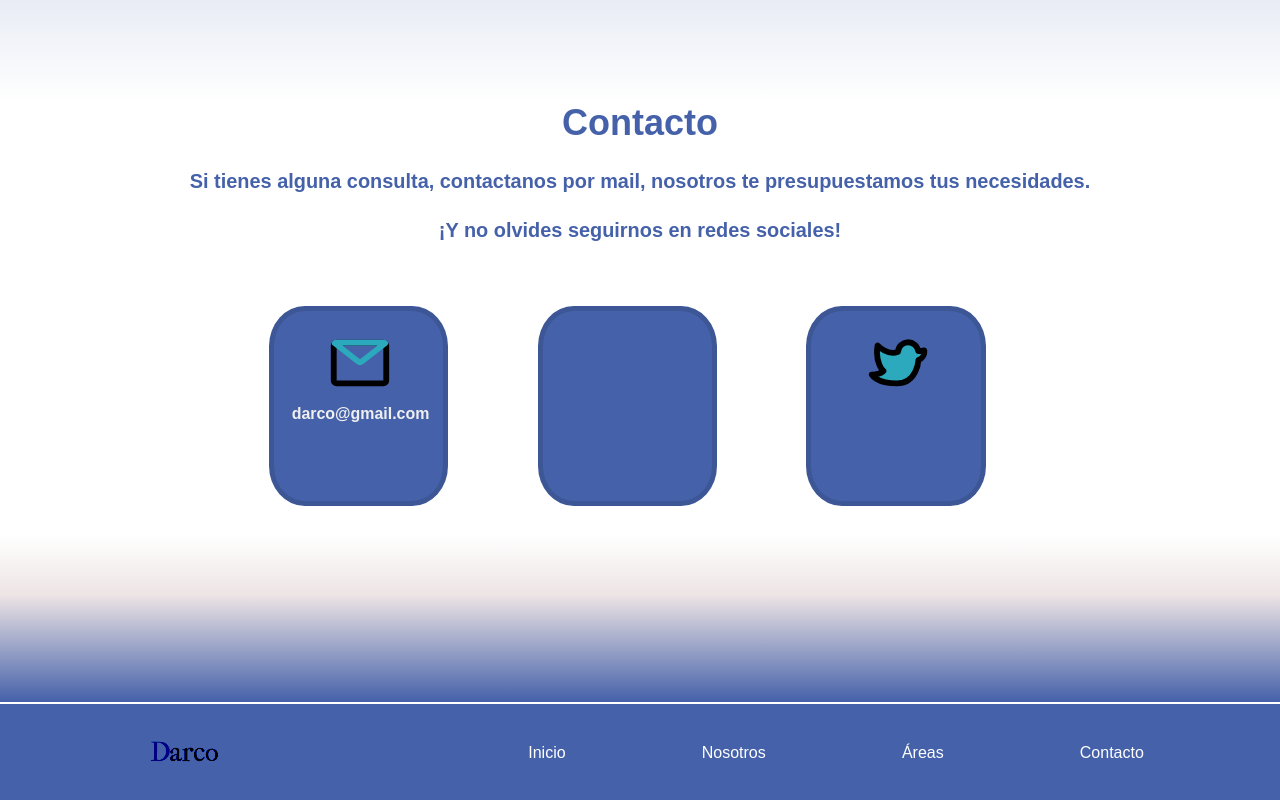
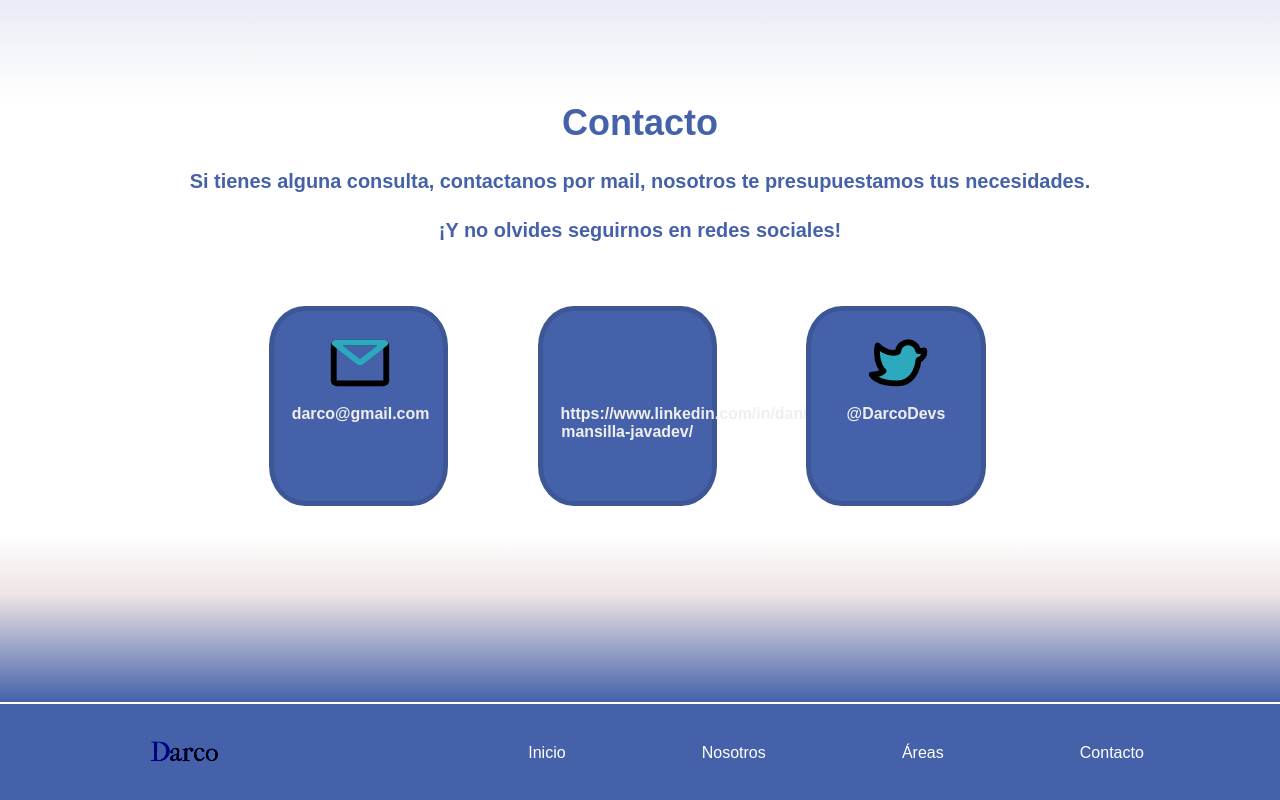
Before and after one commit to Daniela2-1998/Darco, a plain HTML site: page index.html in a window 1280 px wide. Shown: the part 3936-4736 px from the top of the page. Drawn offline with nearby package versions, Linux system fonts and the light colour scheme.

Commit message:
links para copiar y pegar hasta que estén los definitivos

```diff
--- a/index.html
+++ b/index.html
@@ -205,9 +205,11 @@
                 </div>
                 <div class="card-contacto">
                     <figure class="linkedin"></figure>
+                    <h5>https://www.linkedin.com/in/daniela-mansilla-javadev/</h5>
                 </div>
                 <div class="card-contacto">
                     <figure class="twitter"></figure>
+                    <h5>@DarcoDevs</h5>
                 </div>
             </div>
         </section>
```
